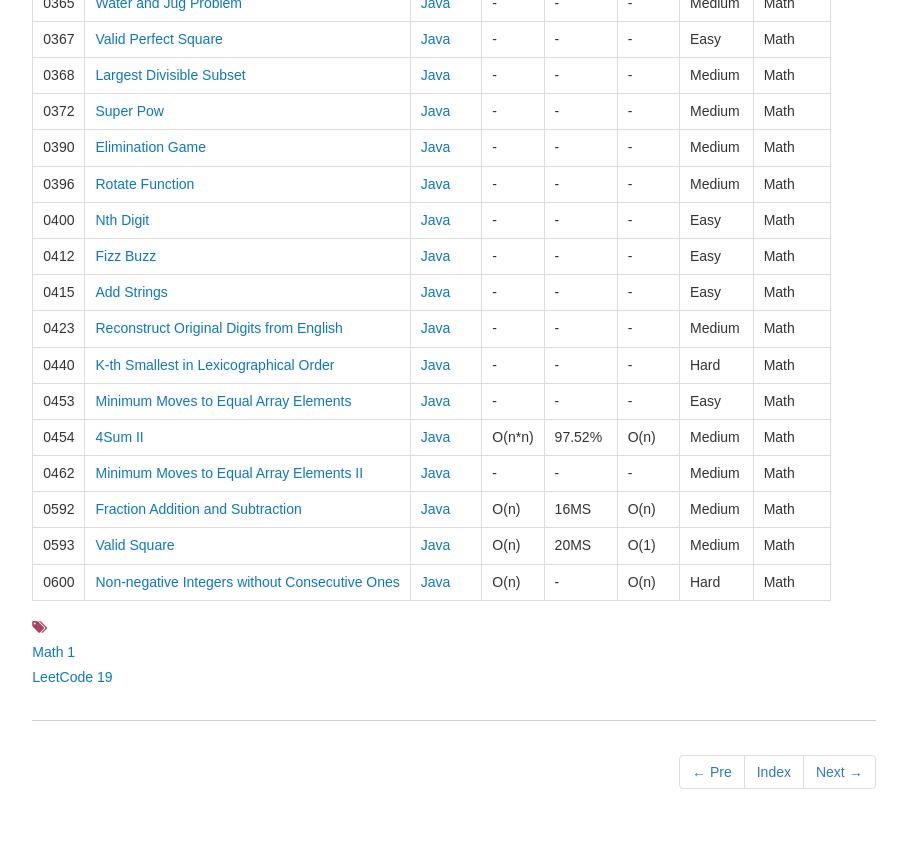
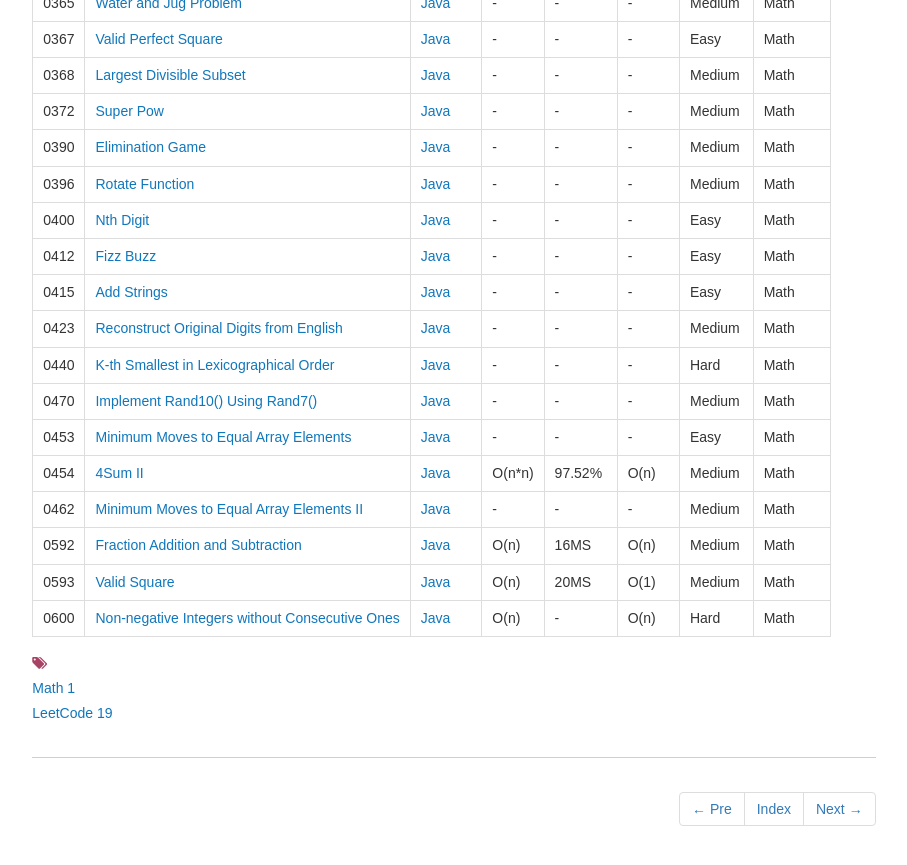
Before and after one commit to dunso/algorithm, a Jekyll site: the page built from docs/_posts/2017-12-03-Math.md, in a window 1280 px wide and 900 px high, scrolled down 1146 px. Shown: the top 865 px of the window, without its empty margins (186-1093 px from the left). Built offline with Jekyll 4.4.1, drawn with Linux system fonts in a browser that asks for light colours; nearby versions of some CDN libraries.

Commit message:
Add index of LeetCode0470.java to docs

```diff
--- a/docs/_posts/2017-12-03-Math.md
+++ b/docs/_posts/2017-12-03-Math.md
@@ -49,6 +49,7 @@ icon: file-alt
 |0415|[Add Strings](https://leetcode.com/problems/add-strings/description/)|[Java](https://e.srl/leetcode-415/)|-|-|-|Easy|Math|
 |0423|[Reconstruct Original Digits from English](https://leetcode.com/problems/reconstruct-original-digits-from-english/) | [Java](https://e.srl/leetcode-423/)  |-|-|-|Medium|Math|
 |0440|[K-th Smallest in Lexicographical Order](https://leetcode.com/problems/k-th-smallest-in-lexicographical-order/) | [Java](https://e.srl/leetcode-440/)  |-|-|-|Hard|Math|
+|0470|[Implement Rand10() Using Rand7()](https://leetcode.com/problems/implement-rand10-using-rand7/) | [Java](https://e.srl/leetcode-470/)|-|-|-|Medium|Math|
 |0453|[Minimum Moves to Equal Array Elements](https://leetcode.com/problems/minimum-moves-to-equal-array-elements/) | [Java](https://e.srl/leetcode-453/) |-|-|-|Easy|Math|
 |0454|[4Sum II](https://leetcode.com/problems/4sum-ii/) | [Java](https://e.srl/leetcode-454/)  | O(n\*n) |97.52%| O(n)  |  Medium |Math|
 |0462|[Minimum Moves to Equal Array Elements II](https://leetcode.com/problems/minimum-moves-to-equal-array-elements-ii/) | [Java](https://e.srl/leetcode-462/)  |-|-|-|  Medium |Math|
```
